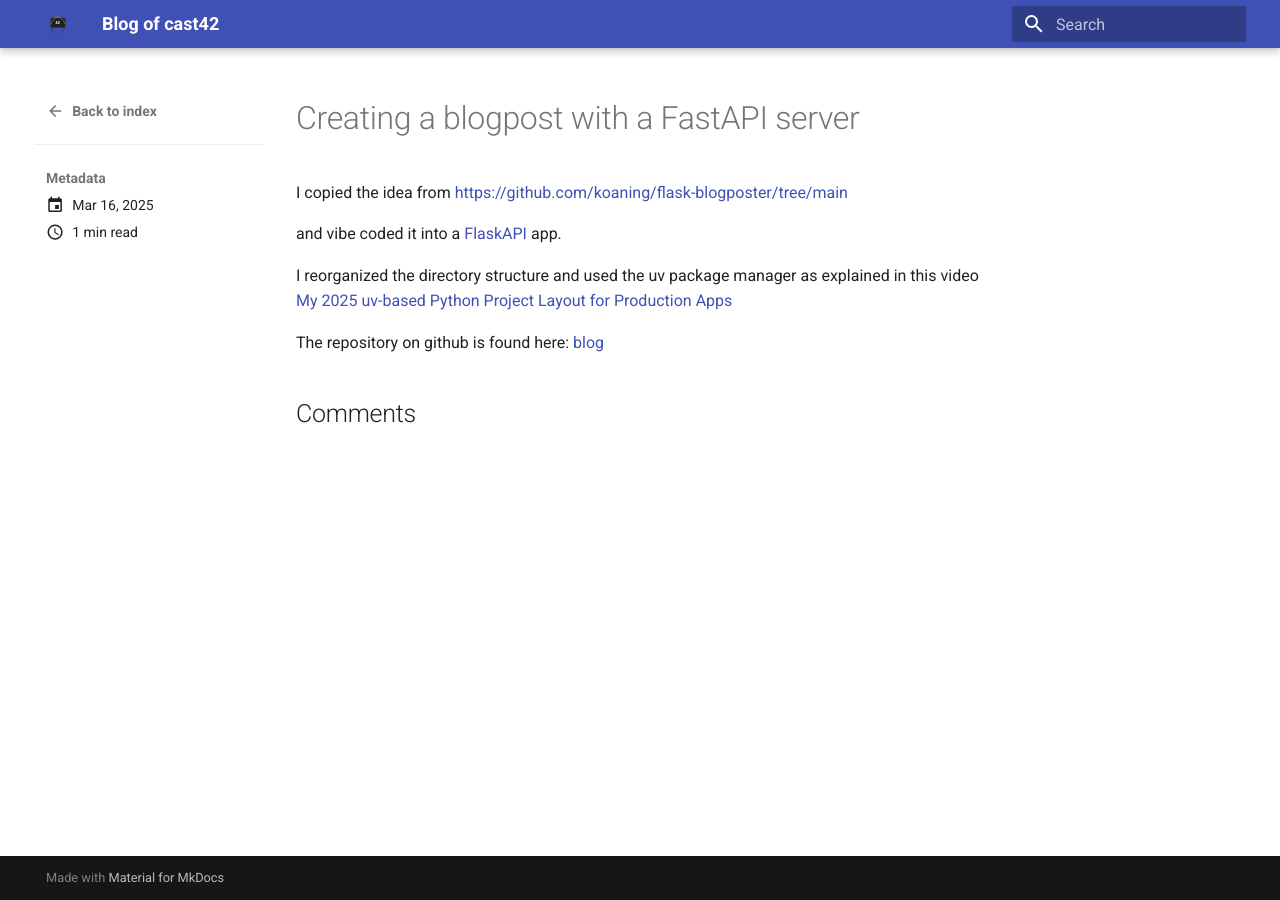
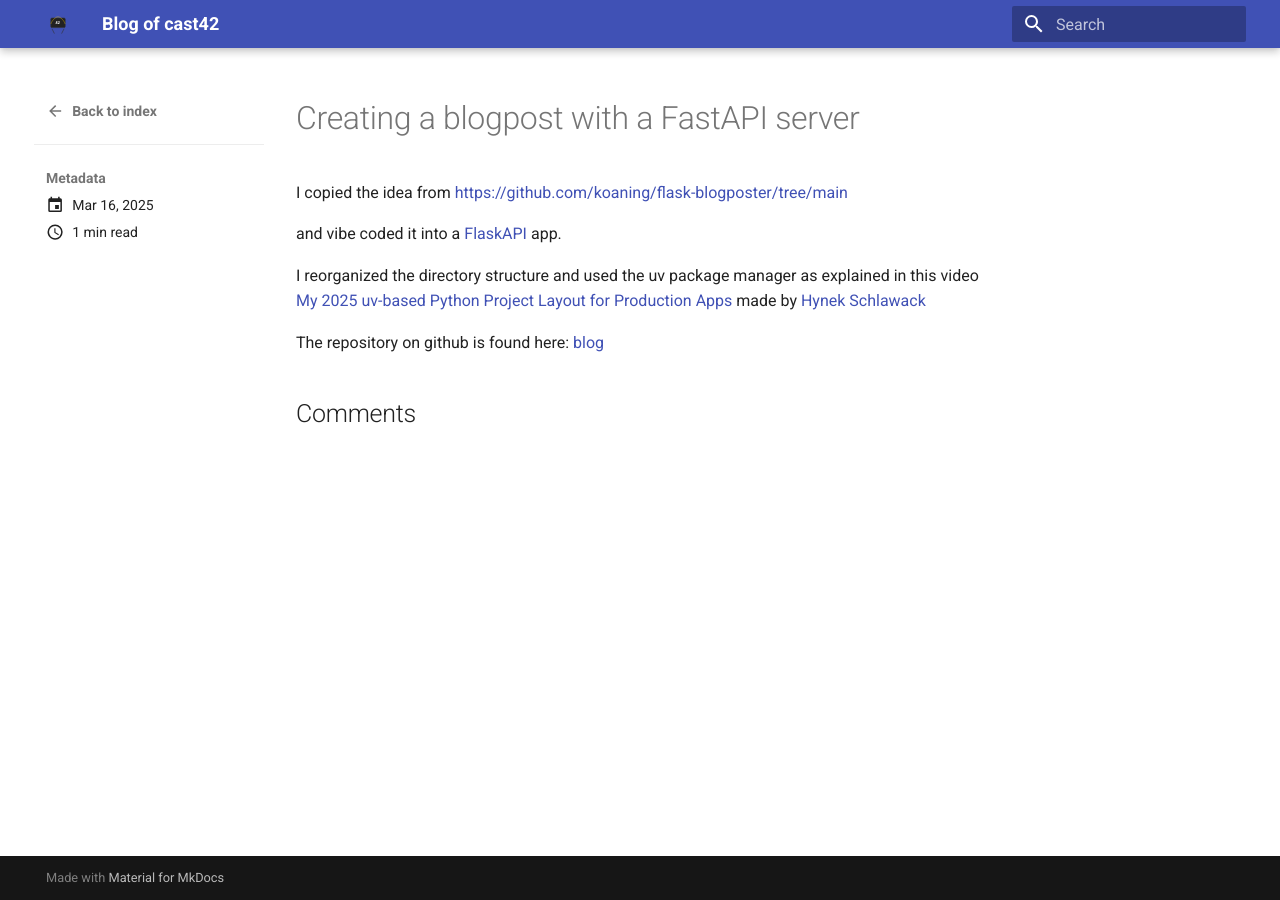
Before and after one commit to cast42/blog, an MkDocs documentation site: the page built from blog/posts/creating-a-blogpost-with-a-fastapi-server/index.md, in a window 1280 px wide. Built offline with MkDocs 1.6.1 and Material for MkDocs 9.7.7, drawn with Linux system fonts in a browser that asks for light colours; comment, search, counter and statistics services are not loaded.

Commit message:
added Hynek

```diff
--- a/blog/posts/creating-a-blogpost-with-a-fastapi-server/index.md
+++ b/blog/posts/creating-a-blogpost-with-a-fastapi-server/index.md
@@ -7,7 +7,7 @@ I copied the idea from [https://github.com/koaning/flask-blogposter/tree/main](h
 
 and vibe coded it into a [FlaskAPI](https://flask-api.github.io/flask-api/) app.
 
-I reorganized the directory structure and used the uv package manager as explained in this video [My 2025 uv-based Python Project Layout for Production Apps](https://www.youtube.com/watch?v=mFyE9xgeKcA)
+I reorganized the directory structure and used the uv package manager as explained in this video [My 2025 uv-based Python Project Layout for Production Apps](https://www.youtube.com/watch?v=mFyE9xgeKcA) made by [Hynek Schlawack](https://hynek.me/)
 
 The repository on github is found here: [blog](https://github.com/cast42/blog)
 
```
